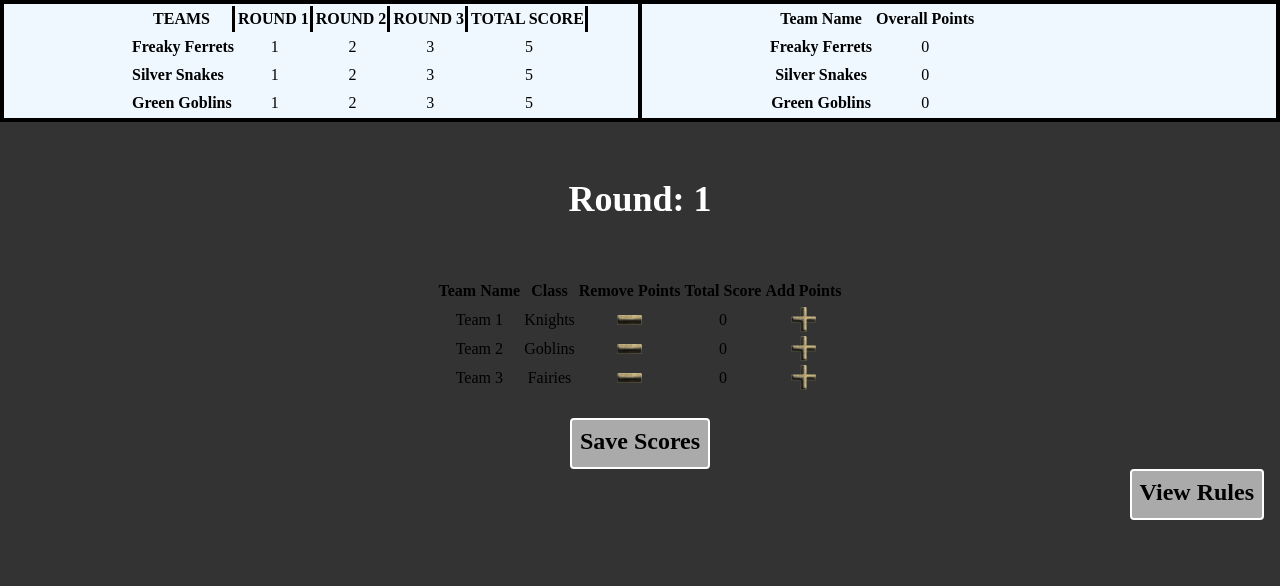
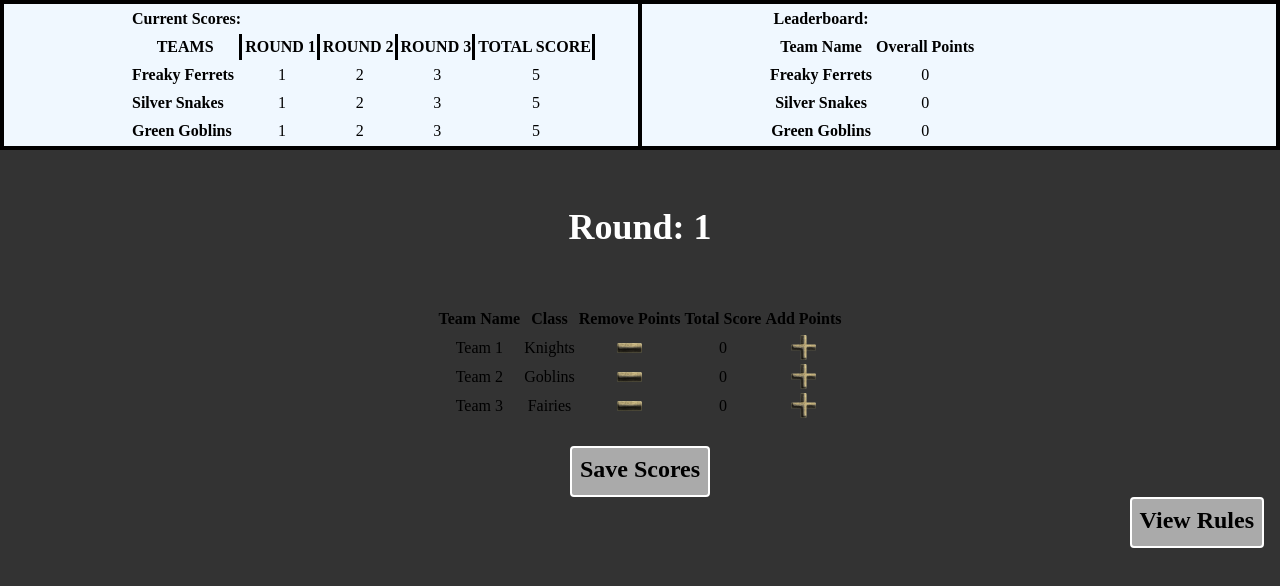
Before and after one commit to nss-day-cohort-45/Truncheons-and-Flagons-The-Safe-McDonalds, a plain HTML site: page teamScoring.html in a window 1280 px wide. Drawn offline with Linux system fonts and the light colour scheme; a web font is replaced by a local one.

Commit message:
Added a generic HTML shell for the teamScoring page once the game is started

```diff
--- a/teamScoring.html
+++ b/teamScoring.html
@@ -12,6 +12,9 @@
         <div class="containerLeft">
             <div class="currentScore">
                 <table>
+                    <tr>
+                        <th class=currentScore__header>Current Scores:</th>
+                    </tr>
                     <tr>
                       <th class ="team__header">TEAMS</th>
                       <th class ="team__header">ROUND 1</th>
@@ -47,6 +50,10 @@
         <div class="containerRight">
             <div class="overallScore">
                 <table>
+                    <tr>
+                        <th>Leaderboard:</th>
+                    </tr>
+
                     <tr>
                         <th class="overallScore__header">Team Name</th>
                         <th class="overallScore__header">Overall Points</th>
```
